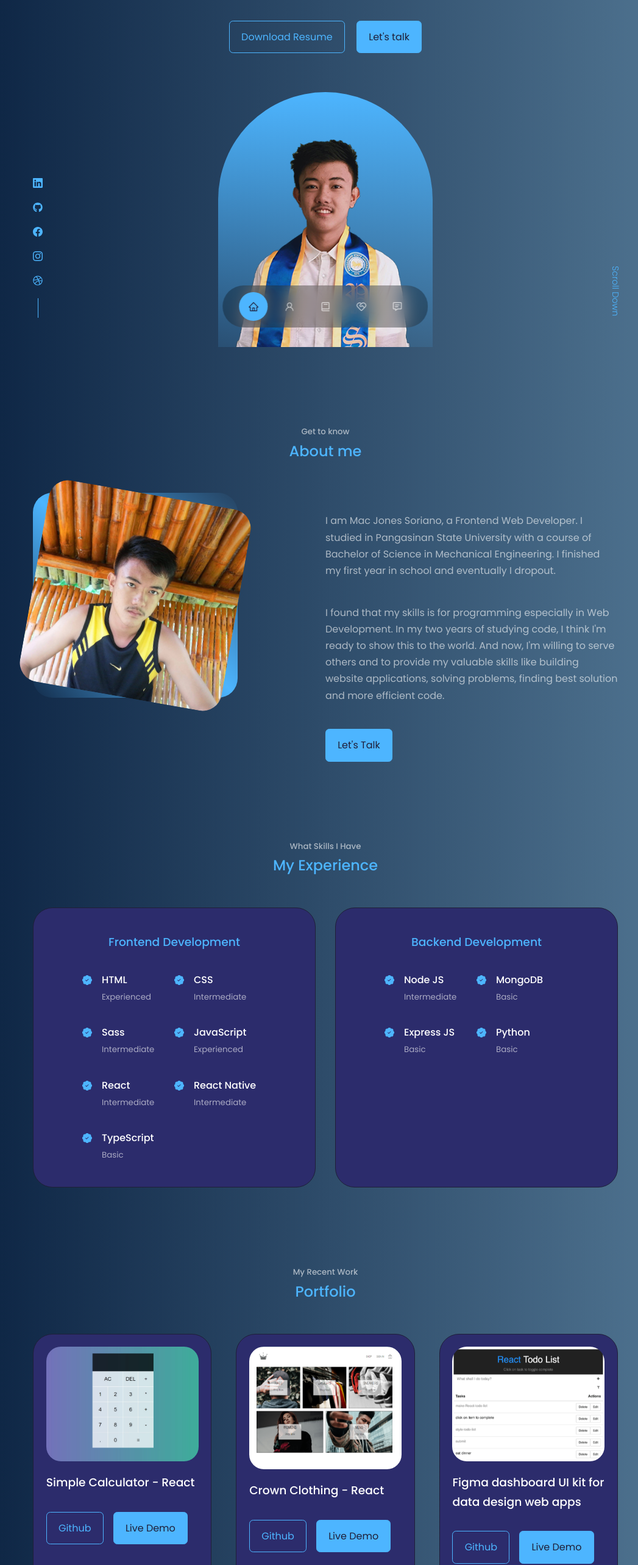
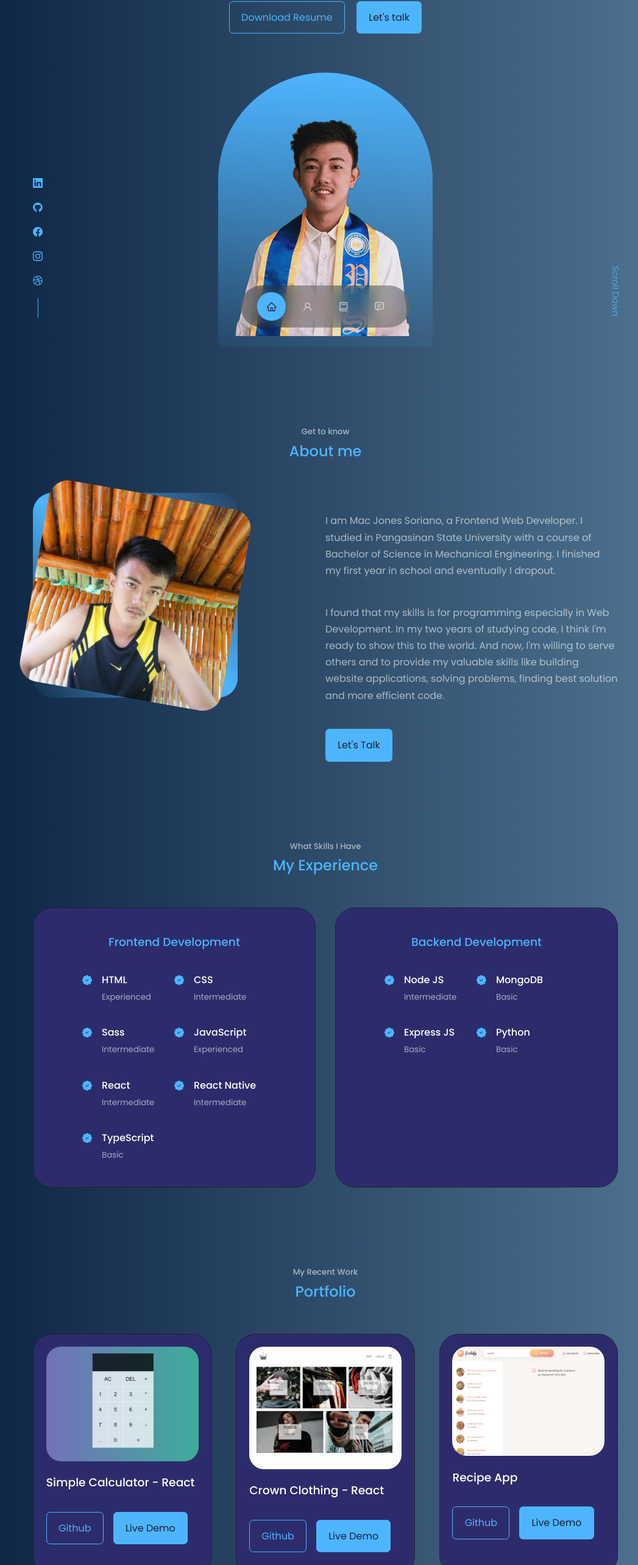
Before and after one commit to Mac-Jones/react-portfolio-website-mj, a React (Create React App) app: page / in a window 1280 px wide. Shown: the part 231-2797 px from the top of the page at 61% size, without its empty margins (106-1153 px from the left). Built offline with nearby package versions, Linux system fonts and the light colour scheme; a web font is replaced by a local one.

Commit message:
revise code

```diff
--- a/src/components/header/header.styles.scss
+++ b/src/components/header/header.styles.scss
@@ -2,7 +2,7 @@
 
 header {
 	height: 100vh;
-	padding-top: 7rem;
+	padding-top: 5rem;
 	overflow: hidden;
 }
 
--- a/src/components/navigation/navigation.component.jsx
+++ b/src/components/navigation/navigation.component.jsx
@@ -3,7 +3,7 @@ import './navigation.styles.scss';
 import { AiOutlineHome } from 'react-icons/ai';
 import { AiOutlineUser } from 'react-icons/ai';
 import { BiBook } from 'react-icons/bi';
-import { RiServiceLine } from 'react-icons/ri';
+// import { RiServiceLine } from 'react-icons/ri';
 import { BiMessageDetail } from 'react-icons/bi';
 import { useState } from 'react';
 
@@ -32,13 +32,13 @@ const Navigation = () => {
 			>
 				<BiBook />
 			</a>
-			<a
+			{/* <a
 				href='#services'
 				onClick={() => setActiveNav('#services')}
 				className={activeNav === '#services' ? 'active' : ''}
 			>
 				<RiServiceLine />
-			</a>
+			</a> */}
 			<a
 				href='#contact'
 				onClick={() => setActiveNav('#contact')}
--- a/src/components/portfolio/portfolio-data.js
+++ b/src/components/portfolio/portfolio-data.js
@@ -11,28 +11,28 @@ export const portfolioData = [
 		image: IMG1,
 		title: 'Simple Calculator - React',
 		github: 'https://github.com/Mac-Jones/react-calculator',
-		demo: 'https://elegant-starship-88e525.netlify.app',
+		demo: 'https://simple-calculator-reactjs-mj.netlify.app/',
 	},
 	{
 		id: 2,
 		image: IMG2,
 		title: 'Crown Clothing - React',
 		github: 'https://github.com',
-		demo: 'https://dribbble.com/shots/16580766-Orion-UI-kit-Charts-templates-infographics-in-Figma',
+		demo: 'https://crown-clothing-reactjs.netlify.app/',
 	},
 	{
 		id: 3,
 		image: IMG3,
-		title: 'Figma dashboard UI kit for data design web apps',
-		github: 'https://github.com',
-		demo: 'https://dribbble.com/shots/16955822-Figma-dashboard-UI-kit-for-data-design-web-apps',
+		title: 'Recipe App',
+		github: 'https://github.com/Mac-Jones/forkify-app',
+		demo: 'https://recipe-app-macjones.netlify.app',
 	},
 	{
 		id: 4,
 		image: IMG4,
-		title: 'Maintaining tasks and tracking progress',
-		github: 'https://github.com',
-		demo: 'https://dribbble.com/shots/16955822-Maintaining-tasks-and-tracking-progress',
+		title: 'Portfolio Website',
+		github: 'https://github.com/Mac-Jones/react-portfolio-website-mj',
+		demo: 'https://mac-jones-soriano.netlify.app',
 	},
 	{
 		id: 5,
```
Also changed, not shown: src/assets/portfolio3.png, src/assets/portfolio4.png, src/components/navigation/navigation.styles.scss (line endings or trailing spaces).
